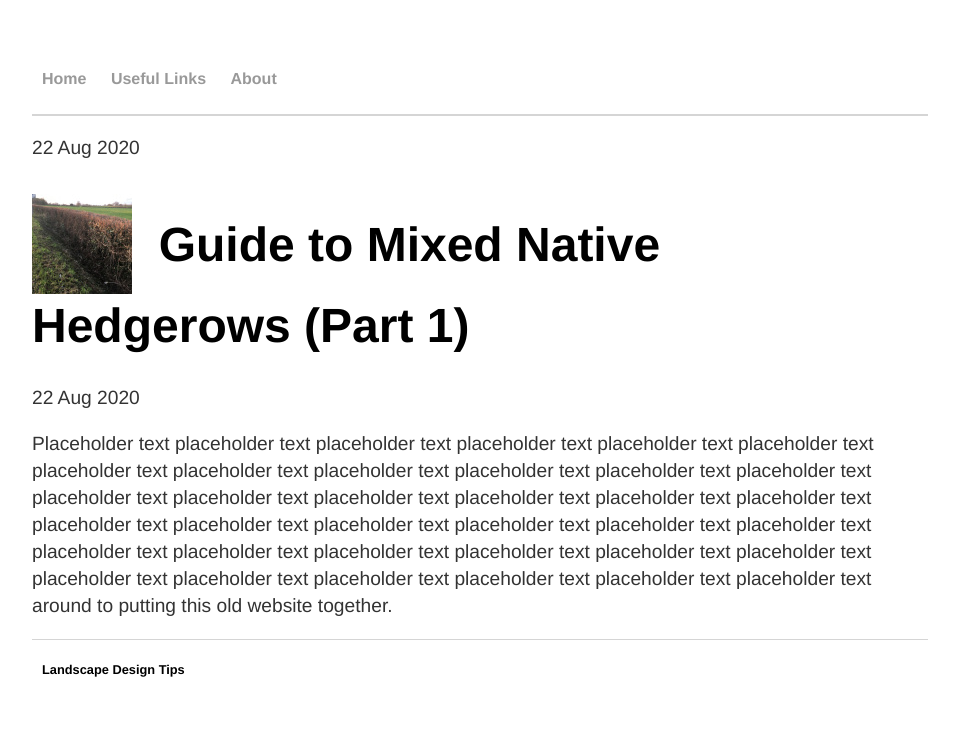
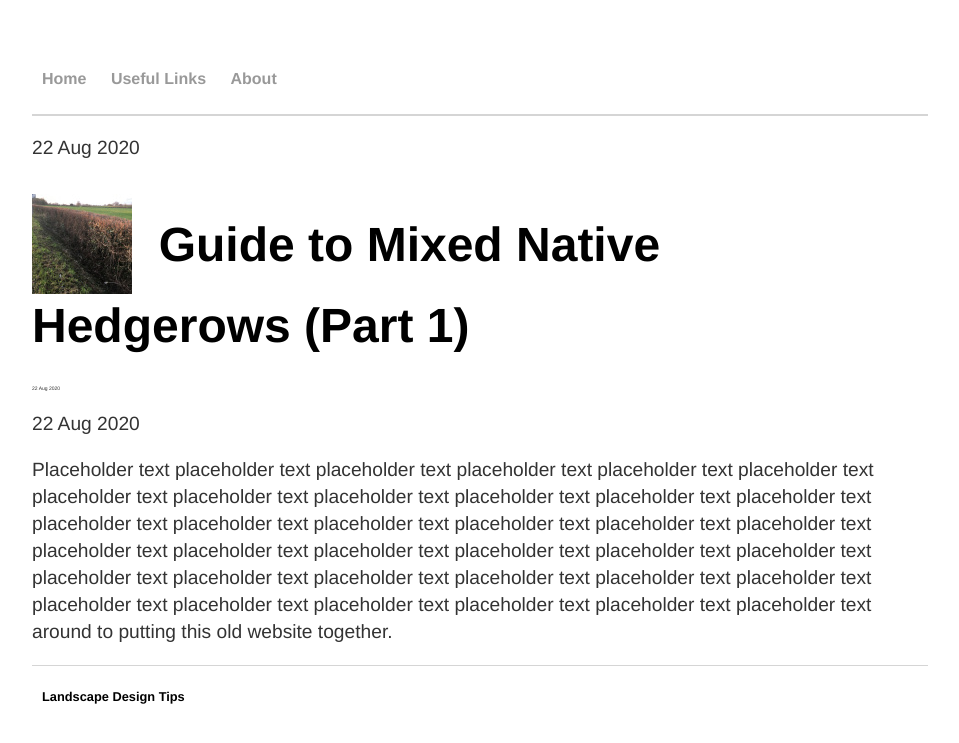
Before and after one commit to Quixoty/ORIG, a Jekyll site: the page built from _posts/2020-08-22-Guide to mixed native hedgerows (part 1).md, in a window 1280 px wide. Shown: the top 743 px of the page, without its empty margins (160-1119 px from the left). Built offline with Jekyll 4.4.1, drawn with Linux system fonts in a browser that asks for light colours.

Commit message:
Update 2020-08-22-Guide to mixed native hedgerows (part 1).md

```diff
--- a/_posts/2020-08-22-Guide to mixed native hedgerows (part 1).md
+++ b/_posts/2020-08-22-Guide to mixed native hedgerows (part 1).md
@@ -6,6 +6,7 @@ date: 2020-08-22
 ---
 <h1><img src="/assets/images/nativehedge1-100.JPG" style="vertical-align: middle;" width="100px"/><span style="vertical-align: middle;">&nbsp; Guide to Mixed Native Hedgerows (Part 1)</span></h1>
 
+<p style="font-size:5px">22 Aug 2020</p>
 22 Aug 2020
 
 Placeholder text placeholder text placeholder text placeholder text placeholder text placeholder text placeholder text placeholder text placeholder text placeholder text placeholder text placeholder text placeholder text placeholder text placeholder text placeholder text placeholder text placeholder text placeholder text placeholder text placeholder text placeholder text placeholder text placeholder text placeholder text placeholder text placeholder text placeholder text placeholder text placeholder text placeholder text placeholder text placeholder text placeholder text placeholder text placeholder text around to putting this old website together.
```
